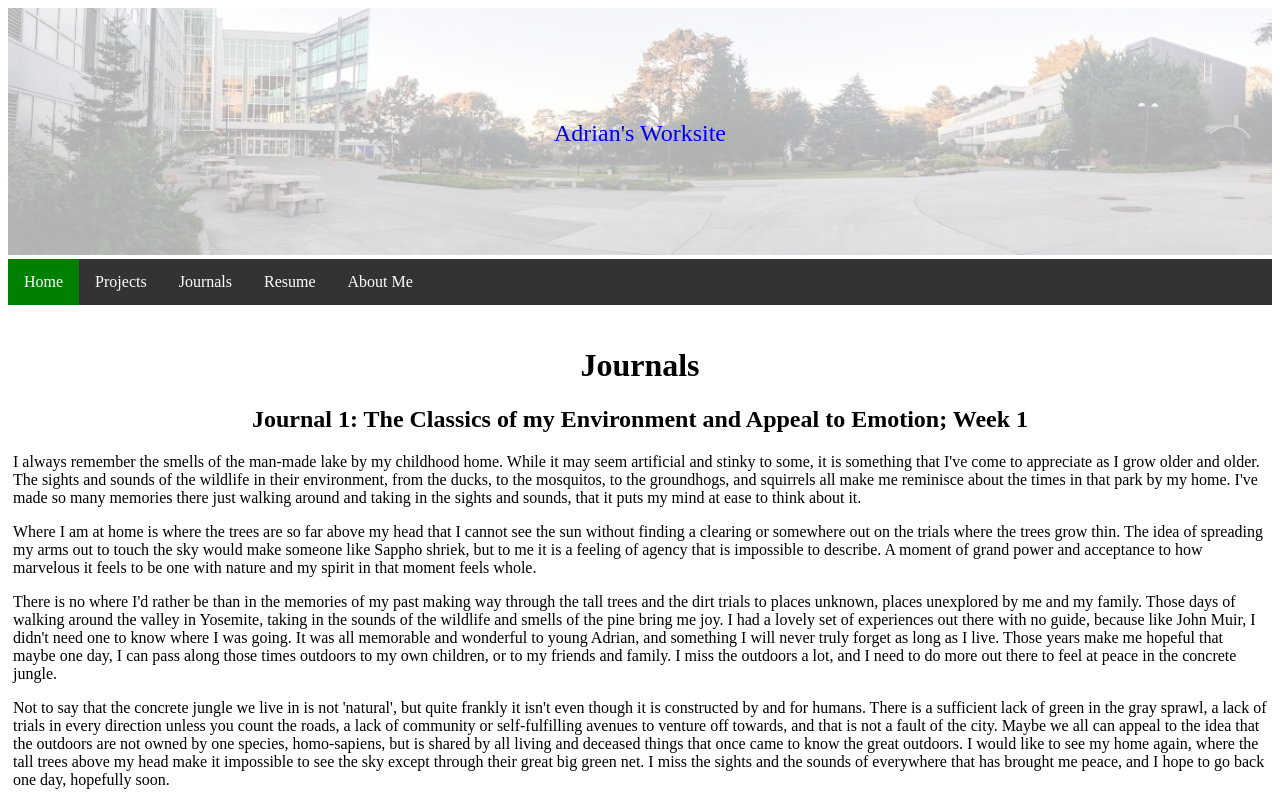
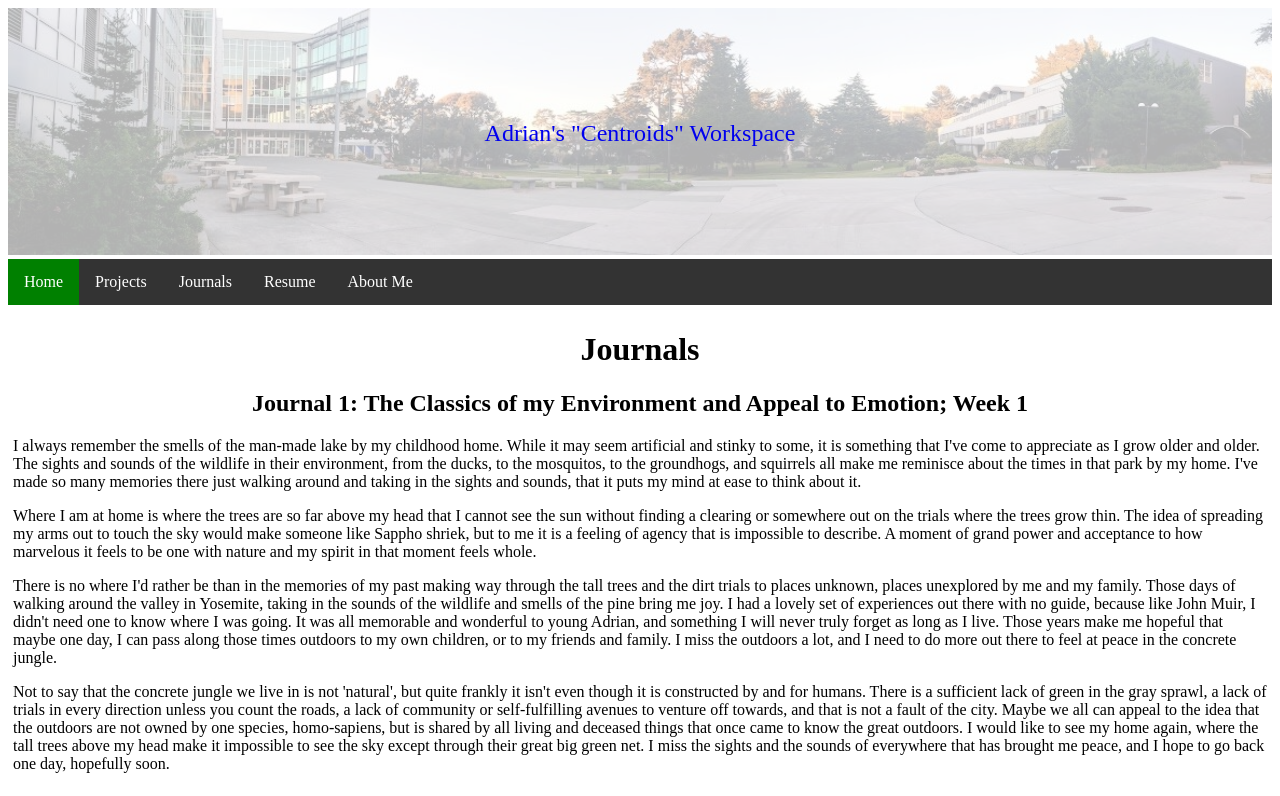
Before and after one commit to Centroids/centroids.github.io, a plain HTML site: page index.html in a window 1280 px wide. Shown: the top 796 px of the page. Drawn offline with Linux system fonts and the light colour scheme.

Commit message:
CSS changes

```diff
--- a/assets/index.css
+++ b/assets/index.css
@@ -8,6 +8,7 @@
   left: 50%;
   transform: translate(-50%,-50%);
   font-size: 24px;
+  text-decoration: none;
 }
 
 .topImage{
--- a/index.html
+++ b/index.html
@@ -15,7 +15,7 @@
     <a href="index.html">
     <img src="assets/sfsu-panorama.jpg" class="topImage"
     alt="SF State Panorama" width="1000" height="229">
-    <div class="center">Adrian's Worksite</div>
+    <div class="center">Adrian's "Centroids" Workspace</div>
     </a>
   </div>
   <div class="navBar">
@@ -25,11 +25,6 @@
       <li><a href="index.html#Journals">Journals</a></li>
       <li><a href="index.html#Resume">Resume</a></li>
       <li><a href="index.html#Aboutme">About Me</a></li>
-    </ul>
-  </div>
-  <div class="splashPage">
-    <ul>
-
     </ul>
   </div>
   <div class="journals">
```
